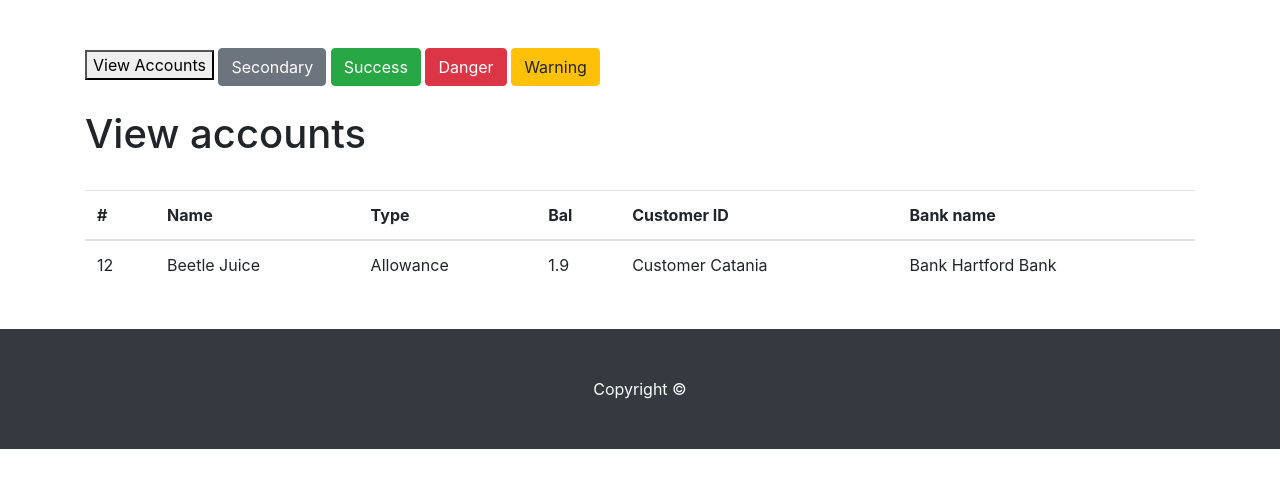
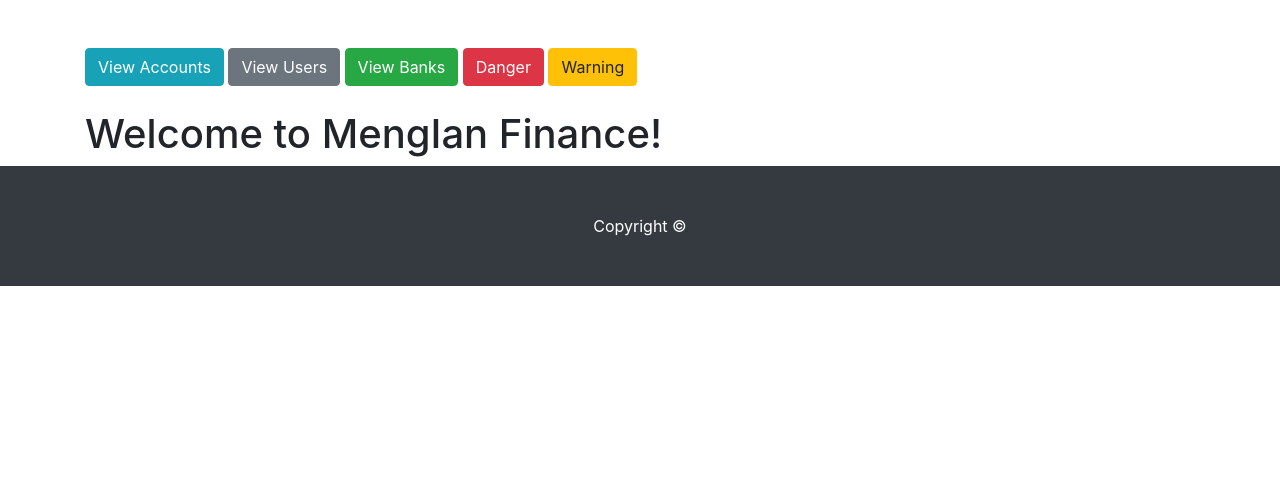
Before and after one commit to youmengh/Financial-Application, a Django app: page /users/main/ in a window 1280 px wide. Shown: the part 56-544 px from the top of the page. Run offline with Django 3.2, Linux system fonts and the light colour scheme; data comes from the database, SQL or seed files in the repository; both versions use the stored data as it was after the commit; some libraries are stand-ins or nearby versions.

Commit message:
add "view bank" button

```diff
--- a/financial_application/users/models.py
+++ b/financial_application/users/models.py
@@ -22,7 +22,7 @@ class Account(models.Model):
     account_num = models.IntegerField()
     account_name = models.CharField(max_length=100, default="My Account")
     account_type = models.CharField(max_length=100, default="Checking")
-    account_bal = models.DecimalField(max_digits=100, decimal_places=1)
+    account_bal = models.DecimalField(max_digits=100, decimal_places=2)
     customer_id = models.ForeignKey(Customer, on_delete=models.CASCADE)
     bank_name = models.ForeignKey(Bank, on_delete=models.CASCADE)
 
--- a/financial_application/users/templates/users/base.html
+++ b/financial_application/users/templates/users/base.html
@@ -60,10 +60,14 @@
     <br>
     <br>
     <a href="{% url 'view-accounts'%}">
-    <button> View Accounts</button>
+        <button type="button" class="btn btn-info"> View Accounts</button>
     </a>
-    <button type="button" class="btn btn-secondary">Secondary</button>
-    <button type="button" class="btn btn-success">Success</button>
+    <a href="{% url 'view-users'%}">
+        <button type="button" class="btn btn-secondary"> View Users</button>
+    </a>
+    <a href="{% url 'view-banks'%}">
+        <button type="button" class="btn btn-success"> View Banks</button>
+    </a>
     <button type="button" class="btn btn-danger">Danger</button>
     <button type="button" class="btn btn-warning">Warning</button>
     {%block content%}{%endblock%}
--- a/financial_application/users/templates/users/table.html
+++ b/financial_application/users/templates/users/table.html
@@ -4,36 +4,6 @@
 
 <br><br>
 
-<h1> View accounts </h1>
-
-<br>
-
-<table class="table">
-  <thead>
-    <tr>
-      <th scope="col">#</th>
-      <th scope="col">Name</th>
-      <th scope="col">Type</th>
-      <th scope="col">Bal</th>
-      <th scope="col">Customer ID</th>
-      <th scope="col">Bank name</th>
-    </tr>
-  </thead>
-  <tbody>
-	{%for account in accounts%}
-    <tr>
-      <td>{{account.account_num}}</td>
-      <td>{{account.account_name}}</td>
-      <td>{{account.account_type}}</td>
-      <td>{{account.account_bal}}</td>
-      <td>{{account.customer_id}}</td>
-      <td>{{account.bank_name}}</td>
-    </tr>
-	{%endfor%}
-  </tbody>
-</table>
-
-
-<br>
+<h1> Welcome to MengIan Finance! </h1>
 
 {%endblock content%}
--- a/financial_application/users/templates/users/view_accounts.html
+++ b/financial_application/users/templates/users/view_accounts.html
@@ -4,7 +4,7 @@
 
 <br><br>
 
-<h1> View accounts </h1>
+<h1> View Accounts </h1>
 
 <br>
 
@@ -13,8 +13,8 @@
     <tr>
       <th scope="col">#</th>
       <th scope="col">Name</th>
-      <th scope="col">Type</th>
-      <th scope="col">Bal</th>
+      <th scope="col">Account Type</th>
+      <th scope="col">Balance</th>
       <th scope="col">Customer ID</th>
       <th scope="col">Bank name</th>
     </tr>
--- a/financial_application/users/urls.py
+++ b/financial_application/users/urls.py
@@ -13,4 +13,6 @@ urlpatterns = [
 
     #READ operation links
     url(r'^view-accounts/', views.view_accounts, name='view-accounts'),
+    url(r'^view-users/', views.view_users, name='view-users'),
+    url(r'^view-banks/', views.view_banks, name='view-banks'),
 ]
--- a/financial_application/users/views.py
+++ b/financial_application/users/views.py
@@ -1,6 +1,6 @@
 from django.shortcuts import render
 from .forms import AccountForm, BankForm, UserForm
-from .models import Account
+from .models import Account, Customer, Bank
 
 
 # Create your views here.
@@ -9,12 +9,13 @@ def main_page(request):
     template_name = 'users/table.html'
 
     # code to view accounts from the database
-    accounts = Account.objects.all()
-    context = {
-        'accounts': accounts
-    }
+    # accounts = Account.objects.all()
+    # context = {
+    #     'accounts': accounts
+    # }
+
     # render the page
-    return render(request, template_name, context)
+    return render(request, template_name)
 
 
 def add_account(request):
@@ -74,3 +75,27 @@ def view_accounts(request):
     }
     # render the page
     return render(request, template_name, context)
+
+def view_users(request):
+    # template path
+    template_name = 'users/view_users.html'
+
+    # code to view accounts from the database
+    users = Customer.objects.all()
+    context = {
+        'users': users
+    }
+    # render the page
+    return render(request, template_name, context)
+
+def view_banks(request):
+    # template path
+    template_name = 'users/view_banks.html'
+
+    # code to view accounts from the database
+    banks = Bank.objects.all()
+    context = {
+        'banks': banks
+    }
+    # render the page
+    return render(request, template_name, context)
```
Also changed, not shown: financial_application/users/templates/users/view_banks.html (added, +33 -0 lines), financial_application/users/templates/users/view_users.html (added, +37 -0 lines), financial_application/db.sqlite3.
